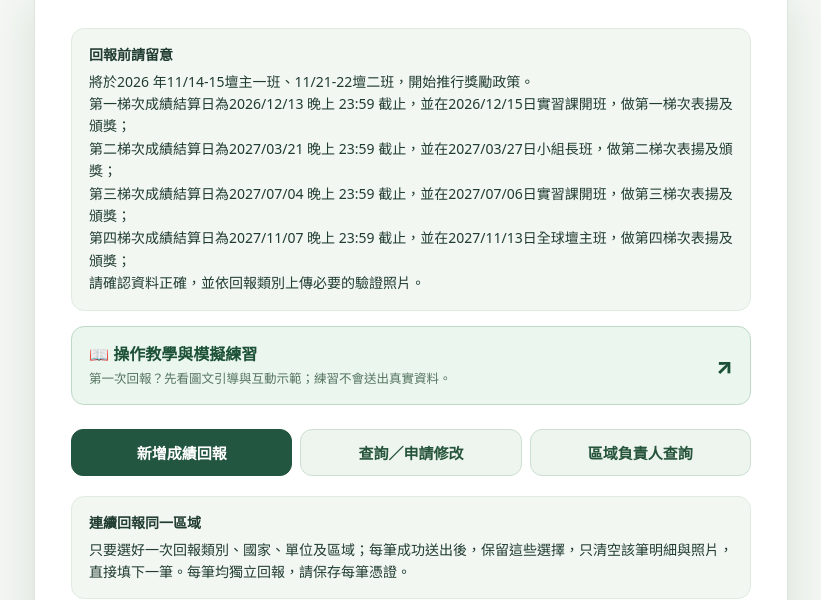
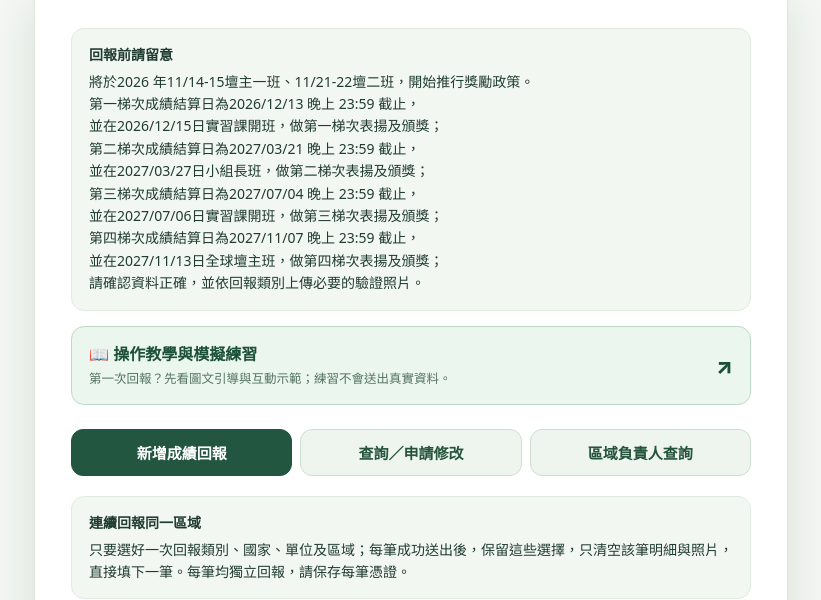
Before and after one commit to chy0205/ikt1114, a plain HTML site: page index.html in a window 1280 px wide. Shown: the part 205-805 px from the top of the page, without its empty margins (229-1050 px from the left). Drawn offline with Linux system fonts and the light colour scheme; no server answers.

Commit message:
Format four award deadline and ceremony announcements on separate lines

```diff
--- a/index.html
+++ b/index.html
@@ -43,7 +43,7 @@ button:hover:not(:disabled){background:var(--green-dark)}button:disabled{opacity
 .regional-bar-fill{background:#337858;height:100%;border-radius:9px;min-width:0}
 @media(max-width:560px){.regional-stat-grid{grid-template-columns:1fr 1fr}}
 textarea{width:100%;font:inherit;font-size:16px;padding:12px 14px;border:1px solid #cddbd0;border-radius:11px;background:#fff;color:#243e32;min-height:95px;resize:vertical}textarea:focus{outline:none;border-color:#3a956d;box-shadow:0 0 0 3px #3a956d25}
-</style></head><body><main class="wrap"><header class="hero"><div class="eyebrow">寶光崇正 · 丁未年</div><h1>2027 白陽慈航盛會</h1><p>線上成績回報系統｜手機、電腦皆可使用</p></header><section class="panel"><div class="notice"><strong>回報前請留意</strong>將於2026 年11/14-15壇主一班、11/21-22壇二班，開始推行獎勵政策。<br>第一梯次成績結算日為2026/12/13 晚上 23:59 截止，並在2026/12/15日實習課開班，做第一梯次表揚及頒獎；<br>第二梯次成績結算日為2027/03/21 晚上 23:59 截止，並在2027/03/27日小組長班，做第二梯次表揚及頒獎；<br>第三梯次成績結算日為2027/07/04 晚上 23:59 截止，並在2027/07/06日實習課開班，做第三梯次表揚及頒獎；<br>第四梯次成績結算日為2027/11/07 晚上 23:59 截止，並在2027/11/13日全球壇主班，做第四梯次表揚及頒獎；<br>請確認資料正確，並依回報類別上傳必要的驗證照片。</div><a class="tutorial-entry" href="./tutorial.html" aria-label="開啟成績回報系統操作教學與模擬練習"><span><b>📖 操作教學與模擬練習</b><small>第一次回報？先看圖文引導與互動示範；練習不會送出真實資料。</small></span><span class="arrow" aria-hidden="true">↗</span></a><div class="tabs" role="tablist" aria-label="系統功能">
+</style></head><body><main class="wrap"><header class="hero"><div class="eyebrow">寶光崇正 · 丁未年</div><h1>2027 白陽慈航盛會</h1><p>線上成績回報系統｜手機、電腦皆可使用</p></header><section class="panel"><div class="notice"><strong>回報前請留意</strong>將於2026 年11/14-15壇主一班、11/21-22壇二班，開始推行獎勵政策。<br>第一梯次成績結算日為2026/12/13 晚上 23:59 截止，<br>並在2026/12/15日實習課開班，做第一梯次表揚及頒獎；<br>第二梯次成績結算日為2027/03/21 晚上 23:59 截止，<br>並在2027/03/27日小組長班，做第二梯次表揚及頒獎；<br>第三梯次成績結算日為2027/07/04 晚上 23:59 截止，<br>並在2027/07/06日實習課開班，做第三梯次表揚及頒獎；<br>第四梯次成績結算日為2027/11/07 晚上 23:59 截止，<br>並在2027/11/13日全球壇主班，做第四梯次表揚及頒獎；<br>請確認資料正確，並依回報類別上傳必要的驗證照片。</div><a class="tutorial-entry" href="./tutorial.html" aria-label="開啟成績回報系統操作教學與模擬練習"><span><b>📖 操作教學與模擬練習</b><small>第一次回報？先看圖文引導與互動示範；練習不會送出真實資料。</small></span><span class="arrow" aria-hidden="true">↗</span></a><div class="tabs" role="tablist" aria-label="系統功能">
 <button type="button" class="tab-button" id="tabReport" role="tab" aria-selected="true" aria-controls="reportPanel">新增成績回報</button>
 <button type="button" class="tab-button" id="tabLookup" role="tab" aria-selected="false" aria-controls="lookupPanel">查詢／申請修改</button>
 <button type="button" class="tab-button" id="tabRegional" role="tab" aria-selected="false" aria-controls="regionalPanel">區域負責人查詢</button>
```
